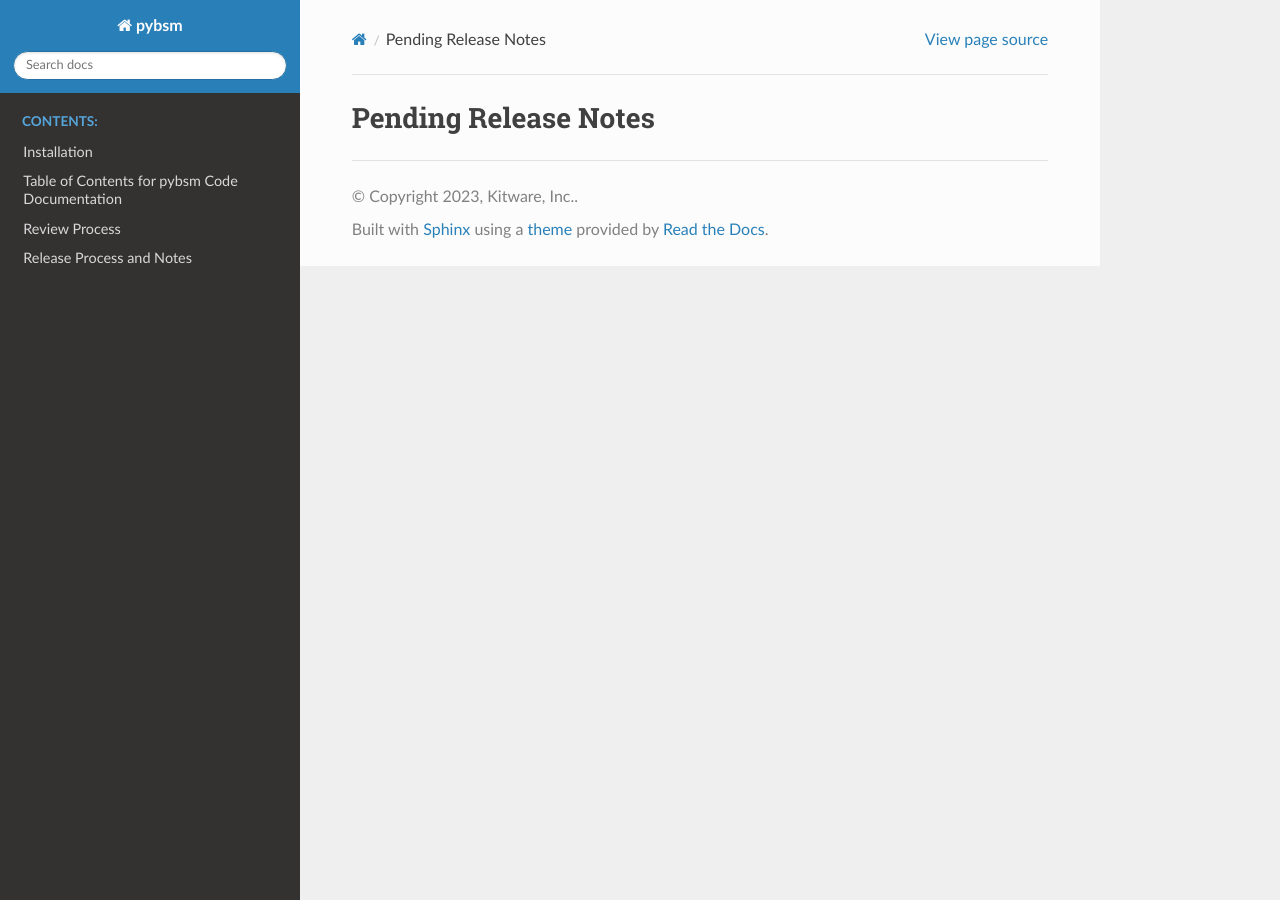
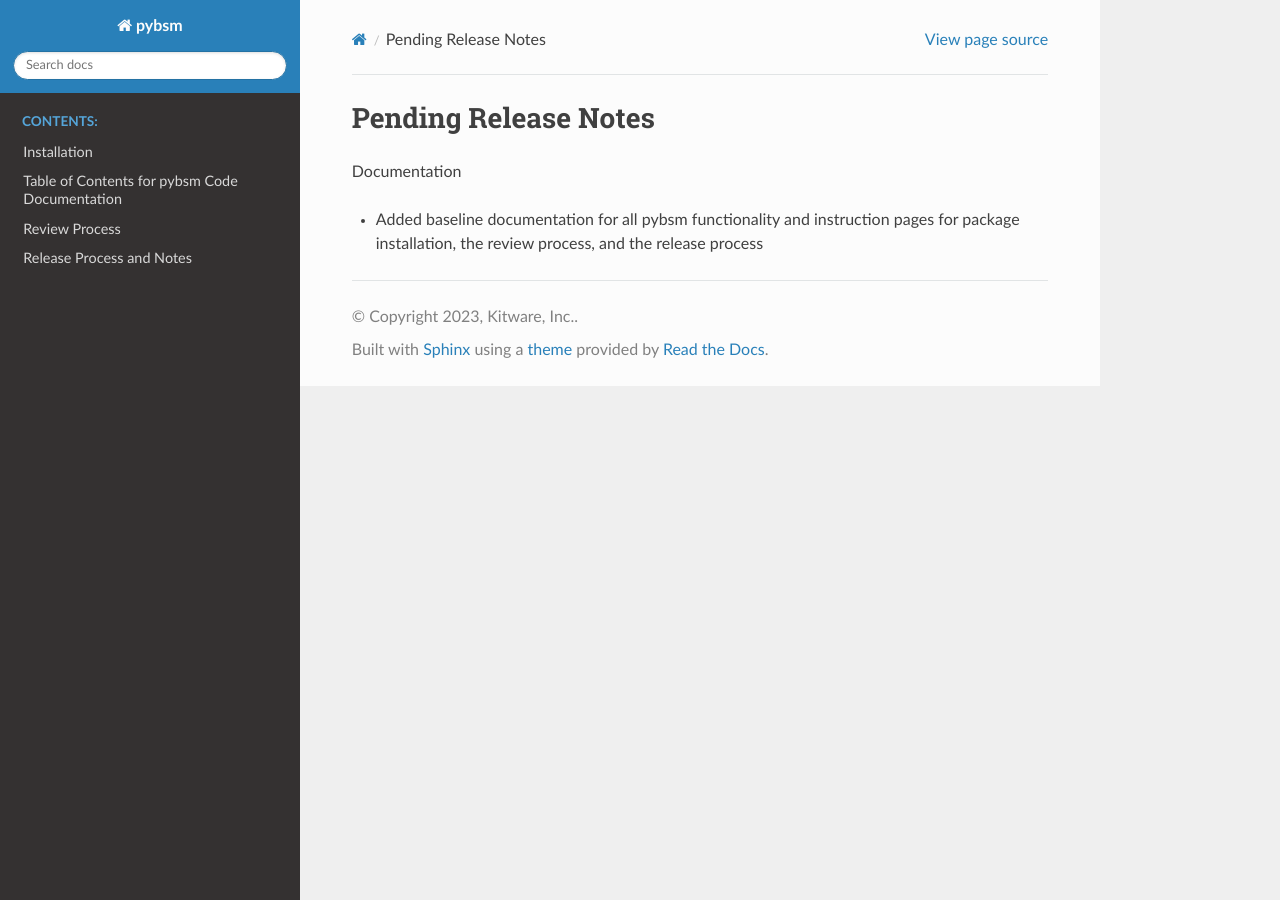
Before and after one commit to Kitware/pybsm, a Sphinx documentation site: the page built from docs/release_notes/pending_release.rst, in a window 1280 px wide. Built offline with Sphinx 7.4.7 and the Read the Docs theme 2.0.0, drawn with Linux system fonts in a browser that asks for light colours.

Commit message:
added documentation section to pending release notes

```diff
--- a/docs/release_notes/pending_release.rst
+++ b/docs/release_notes/pending_release.rst
@@ -1,2 +1,8 @@
 Pending Release Notes
 =====================
+
+
+Documentation
+
+* Added baseline documentation for all pybsm functionality and instruction pages for
+  package installation, the review process, and the release process
```
